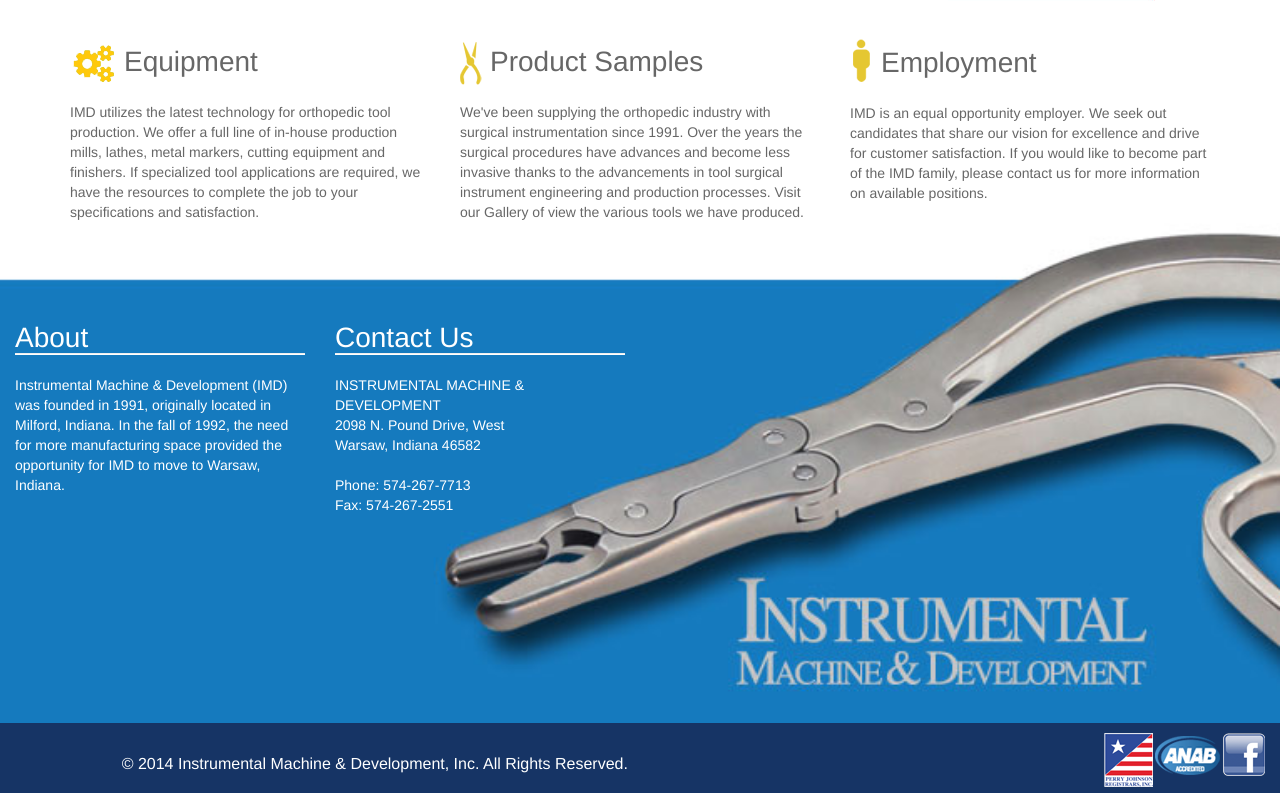
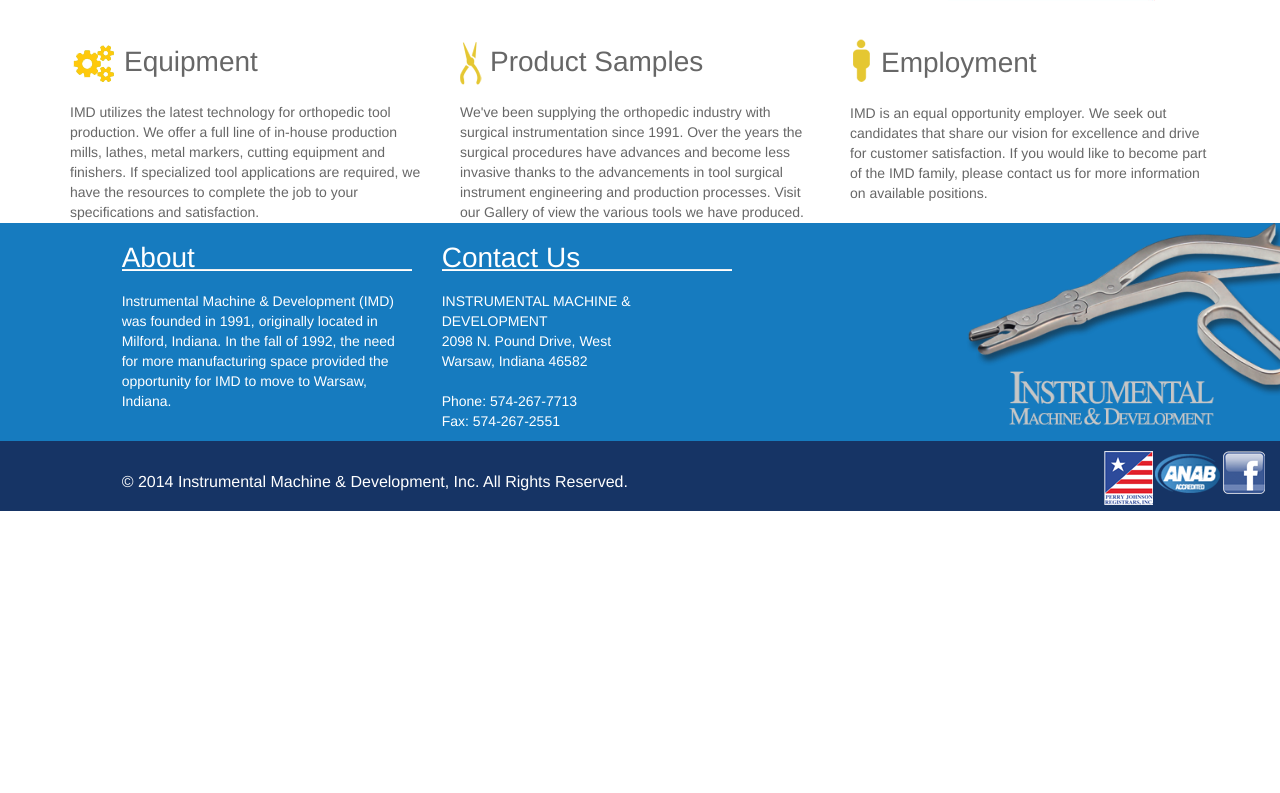
Before and after one commit to jbake11/imdortho, a PHP site: page /index.php in a window 1280 px wide. Shown: the part 950-1743 px from the top of the page. After the commit the page ends 1461 px from the top, so only its background shows below. Run offline with PHP 8.4, Linux system fonts and the light colour scheme; some libraries are stand-ins or nearby versions.

Commit message:
Footer tool image updated
exported the footer BG as transp/png bg with Tool/Logo only.

```diff
--- a/css/main.css
+++ b/css/main.css
@@ -133,9 +133,10 @@ h3{
 }
 
 #footer{
-    background: url('/images/footerbg.jpg') no-repeat top right;
-    background-size: cover;
-    min-height: 500px;
+    background: url('/images/footertool.png') no-repeat top right;
+    background-size: contain;
+    background-color: #167bbf;
+    /*    min-height: 300px;*/
 }
 
 #footer h3{
--- a/foot.php
+++ b/foot.php
@@ -4,16 +4,16 @@
 </div>
 </div>
 
-<div id='footer' class="container-fluid" >
+<div id='footer' class="container-fluid image-responsive" >
     <div class="row" >
-        <div class='col-lg-3 col-md-3 col-sm-6 col-xs-6'>
-            <a href='history.php'><h3 class="footTitle">About</h3></a>
+        <div class='col-lg-3 col-md-3 col-sm-6 col-xs-6 col-lg-offset-1'>
+            <a href='history.php'><h1 class="footTitle">About</h1></a>
             <hr />
             <p class='footText'>Instrumental Machine & Development (IMD) was founded in 1991, originally located in Milford, Indiana. In the fall of 1992, the need for more manufacturing space provided the opportunity for IMD to move to Warsaw, Indiana.</p>
         </div>
 
         <div class='col-lg-3 col-md-3 col-sm-6 col-xs-6'>
-            <a href='contact.php'><h3 class="footTitle">Contact Us</h3></a>
+            <a href='contact.php'><h1 class="footTitle">Contact Us</h1></a>
             <hr />
             <p class='footText'>INSTRUMENTAL MACHINE & DEVELOPMENT<br />
                 2098 N. Pound Drive, West<br />
```
Also changed, not shown: images/footertool.png (added).
